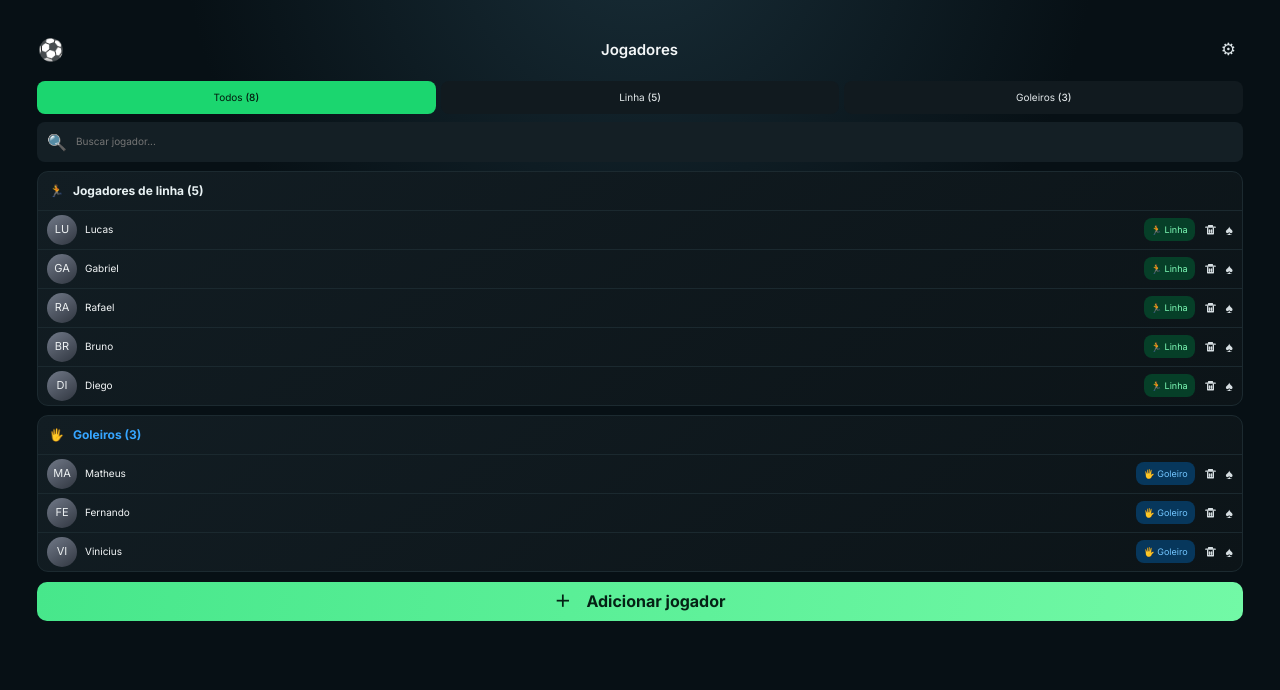
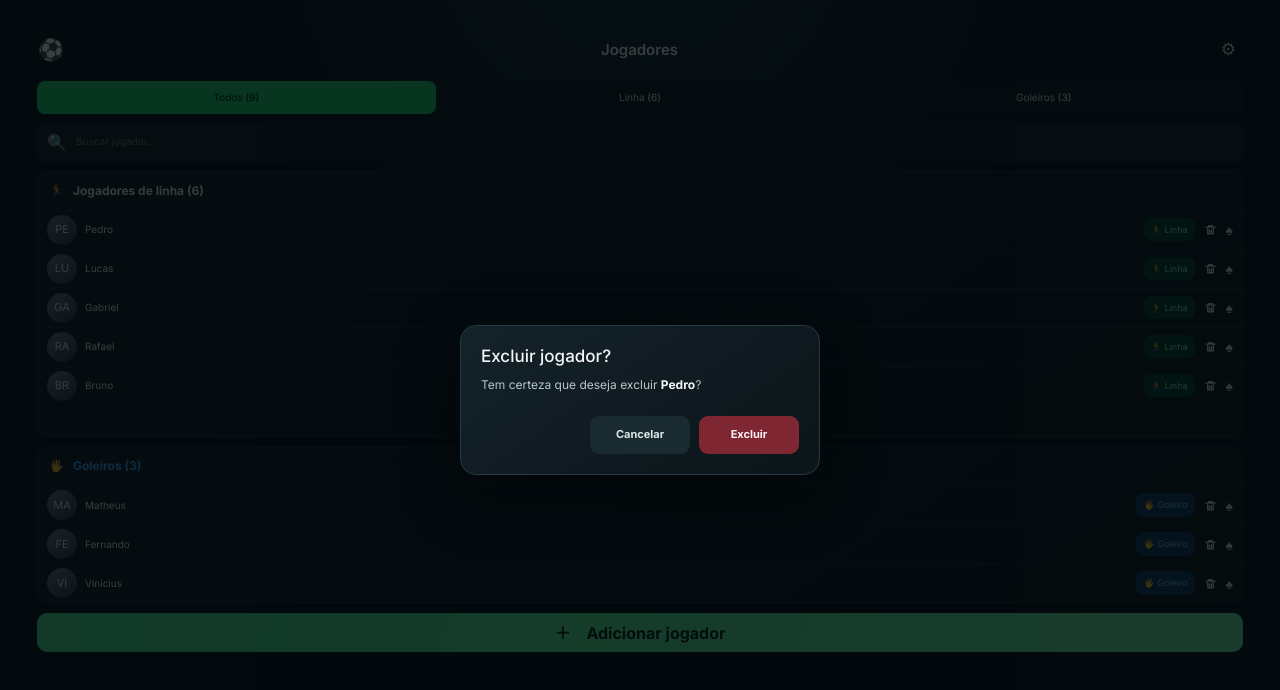
Before and after one commit to TheuFerreira/RachaMix, an Angular app: page / in a window 1280 px wide. Both pictures are taken after a click on the button 1210 px from the left and 229 px from the top of the page. Shown: the top 690 px of the page. Built offline with nearby package versions, Linux system fonts and the light colour scheme.

Commit message:
feat: confirm player deletion

```diff
--- a/src/app/pages/players/players-page.component.html
+++ b/src/app/pages/players/players-page.component.html
@@ -34,7 +34,7 @@
       [players]="filteredLinePlayers"
       [total]="linePlayers.length"
       [collapsible]="activeSection === 'all'"
-      (remove)="removePlayer($event)"
+      (remove)="requestRemovePlayer($event)"
       (edit)="edit.emit($event)"
     />
   }
@@ -46,9 +46,28 @@
       [players]="filteredGoalkeepers"
       [total]="goalkeepers.length"
       [collapsible]="activeSection === 'all'"
-      (remove)="removePlayer($event)"
+      (remove)="requestRemovePlayer($event)"
       (edit)="edit.emit($event)"
     />
+  }
+
+  @if (playerPendingRemoval) {
+    <div class="remove-backdrop" (click)="cancelRemovePlayer()">
+      <section
+        class="remove-dialog"
+        role="alertdialog"
+        aria-modal="true"
+        aria-labelledby="remove-player-title"
+        (click)="$event.stopPropagation()"
+      >
+        <h2 id="remove-player-title">Excluir jogador?</h2>
+        <p>Tem certeza que deseja excluir <strong>{{ playerPendingRemoval.name }}</strong>?</p>
+        <div class="remove-actions">
+          <button type="button" class="secondary-btn" (click)="cancelRemovePlayer()">Cancelar</button>
+          <button type="button" class="danger-btn" (click)="confirmRemovePlayer()">Excluir</button>
+        </div>
+      </section>
+    </div>
   }
 
   <button class="primary-btn add-player" (click)="add.emit()">
--- a/src/app/pages/players/players-page.component.scss
+++ b/src/app/pages/players/players-page.component.scss
@@ -63,3 +63,67 @@
   width: 100%;
   margin-top: 1px;
 }
+
+.remove-backdrop {
+  position: fixed;
+  inset: 0;
+  z-index: 9;
+  display: grid;
+  place-items: center;
+  padding: 20px;
+  background: rgba(2, 8, 11, 0.78);
+}
+
+.remove-dialog {
+  width: min(100%, 360px);
+  padding: 20px;
+  border: 1px solid #263940;
+  border-radius: 16px;
+  background: linear-gradient(145deg, #142229, #0b151a);
+  box-shadow: 0 18px 60px rgba(0, 0, 0, 0.45);
+}
+
+.remove-dialog h2 {
+  margin: 0 0 9px;
+  font-size: 17px;
+}
+
+.remove-dialog p {
+  margin: 0;
+  color: #b8c6ca;
+  font-size: 12px;
+  line-height: 1.5;
+}
+
+.remove-dialog strong {
+  color: #f4f7f8;
+}
+
+.remove-actions {
+  display: flex;
+  justify-content: flex-end;
+  gap: 9px;
+  margin-top: 22px;
+}
+
+.remove-actions button {
+  min-width: 100px;
+  height: 38px;
+  border-radius: 9px;
+  font-size: 11px;
+  font-weight: 700;
+}
+
+.remove-actions .secondary-btn {
+  background: #1a2a31;
+  color: #dce6e8;
+}
+
+.danger-btn {
+  background: #7f2633;
+  color: #fff1f2;
+}
+
+.danger-btn:hover {
+  background: #a83243;
+}
--- a/src/app/pages/players/players-page.component.ts
+++ b/src/app/pages/players/players-page.component.ts
@@ -19,6 +19,7 @@
 
   search = '';
   activeSection: 'all' | 'line' | 'goalkeeper' = 'all';
+  playerPendingRemoval: Player | null = null;
 
   get linePlayers(): Player[] { return this.players.filter((player) => player.type === 'line'); }
   get goalkeepers(): Player[] { return this.players.filter((player) => player.type === 'goalkeeper'); }
@@ -47,4 +48,19 @@
   removePlayer(playerToRemove: Player): void {
     this.players = this.players.filter((player) => player !== playerToRemove);
   }
+
+  requestRemovePlayer(player: Player): void {
+    this.playerPendingRemoval = player;
+  }
+
+  cancelRemovePlayer(): void {
+    this.playerPendingRemoval = null;
+  }
+
+  confirmRemovePlayer(): void {
+    if (this.playerPendingRemoval) {
+      this.removePlayer(this.playerPendingRemoval);
+      this.playerPendingRemoval = null;
+    }
+  }
 }
```
